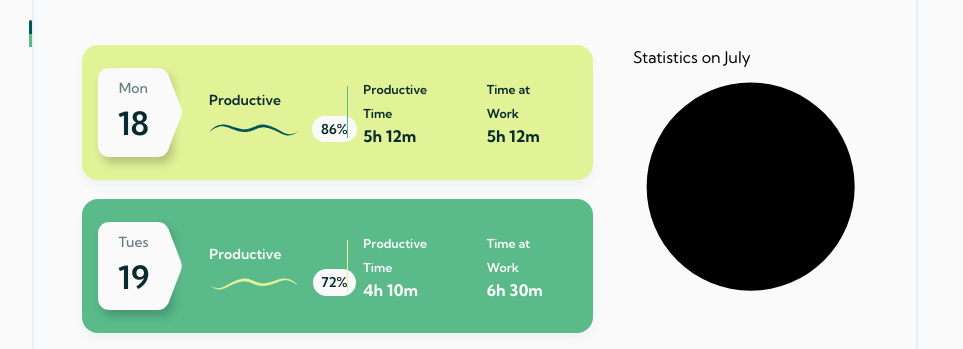
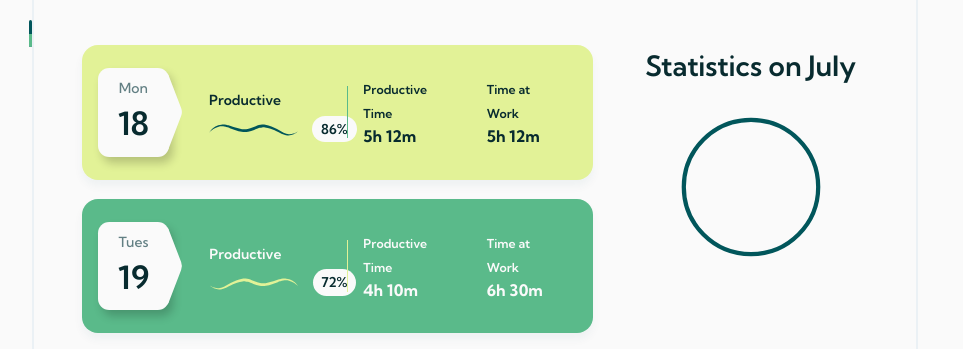
Before and after one commit to Te-Stack/Product-Admin-Dashboard, a website built with Vite: page index.html in a window 1280 px wide. Shown: the part 124-473 px from the top of the page, 67-1030 px from the left. Built offline with nearby package versions, Linux system fonts and the light colour scheme.

Commit message:
Html Dahshboard

```diff
--- a/css/main.scss
+++ b/css/main.scss
@@ -277,7 +277,31 @@ body{
                         background-color: $normal-green;
                     }
                 }
-            }
+
+                .h-title{
+                    @include setFont($main-font, 1.75em, 600);
+                    color: $secondary-text;
+                    text-align: center;
+                }
+
+                .monthly-statistics{
+                    .statistics-chart{
+                        height: 9.5em;
+                        width: 9.5em;
+                        margin: 0 auto;
+                        margin-top: 1.5em;
+                        margin-bottom: 1.65em;
+                        position: relative;
+                        @include setFlex(flex, center, center, initial);
+
+                        svg {
+                            fill:none;
+                            stroke: $dark-blue;
+                        }
+                    }
+                }
+
+                }
 
         }
 
```
Also changed, not shown: index.html (+1 -2 lines), css/main.css, 1 other file.
